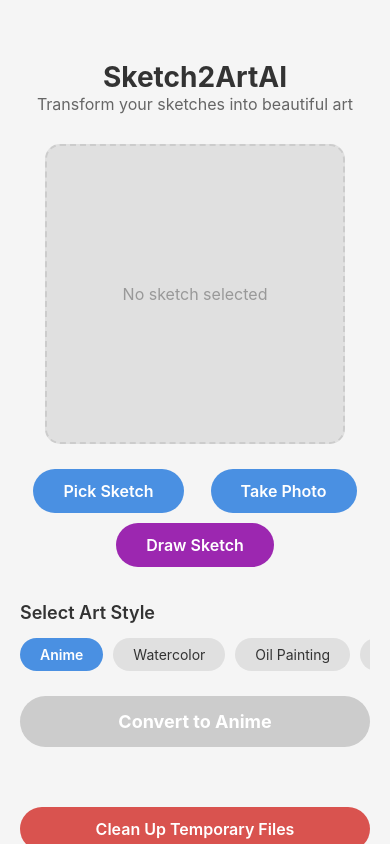
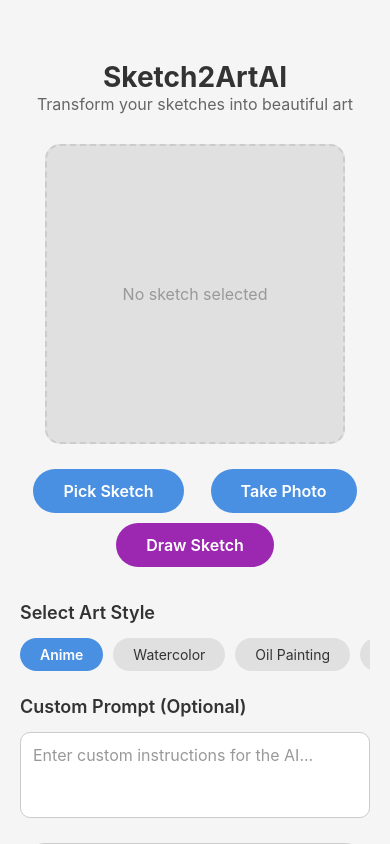
Before and after one commit to chirag127/Sketch2ArtAI, a React Native app in the folder frontend/: screen /Home in a window 390 px wide. Built offline with nearby package versions, Linux system fonts and the light colour scheme.

Commit message:
Add custom prompt functionality for sketch conversion

```diff
--- a/frontend/screens/HomeScreen.js
+++ b/frontend/screens/HomeScreen.js
@@ -8,6 +8,7 @@ import {
     ActivityIndicator,
     ScrollView,
     Alert,
+    TextInput,
 } from "react-native";
 import * as ImagePickerExpo from "expo-image-picker";
 import * as FileSystem from "expo-file-system";
@@ -15,7 +16,7 @@ import * as Sharing from "expo-sharing";
 import axios from "axios";
 
 // Change this to your computer's IP address when testing on a physical device
-// const API_URL = "http://10.0.2.2:5000/api/convert"; // 10.0.2.2 is the special IP for Android emulator to access host
+// const API_URL = "http://10.0.2.2:5000/api"; // 10.0.2.2 is the special IP for Android emulator to access host
 
 import { API_URL } from "../env";
 
@@ -24,6 +25,7 @@ export default function HomeScreen({ navigation, route }) {
     const [convertedArt, setConvertedArt] = useState(null);
     const [loading, setLoading] = useState(false);
     const [style, setStyle] = useState("Anime");
+    const [customPrompt, setCustomPrompt] = useState("");
 
     // Handle sketch from Canvas screen
     useEffect(() => {
@@ -108,6 +110,11 @@ export default function HomeScreen({ navigation, route }) {
             });
 
             formData.append("style", style);
+
+            // Add custom prompt if provided
+            if (customPrompt.trim()) {
+                formData.append("customPrompt", customPrompt.trim());
+            }
 
             // Send to backend
             const response = await axios.post(API_URL + "/convert", formData, {
@@ -251,6 +258,21 @@ export default function HomeScreen({ navigation, route }) {
                     ))}
                 </ScrollView>
 
+                <Text style={styles.sectionTitle}>
+                    Custom Prompt (Optional)
+                </Text>
+                <View style={styles.customPromptContainer}>
+                    <TextInput
+                        style={styles.customPromptInput}
+                        placeholder="Enter custom instructions for the AI..."
+                        placeholderTextColor="#999"
+                        value={customPrompt}
+                        onChangeText={setCustomPrompt}
+                        multiline
+                        numberOfLines={3}
+                    />
+                </View>
+
                 <TouchableOpacity
                     style={[
                         styles.convertButton,
@@ -263,7 +285,9 @@ export default function HomeScreen({ navigation, route }) {
                         <ActivityIndicator color="#fff" />
                     ) : (
                         <Text style={styles.convertButtonText}>
-                            Convert to {style}
+                            {customPrompt.trim()
+                                ? "Convert with Custom Prompt"
+                                : `Convert to ${style}`}
                         </Text>
                     )}
                 </TouchableOpacity>
@@ -392,6 +416,20 @@ const styles = StyleSheet.create({
         color: "white",
         fontWeight: "600",
     },
+    customPromptContainer: {
+        marginBottom: 25,
+        width: "100%",
+    },
+    customPromptInput: {
+        borderWidth: 1,
+        borderColor: "#ccc",
+        borderRadius: 10,
+        padding: 12,
+        fontSize: 16,
+        backgroundColor: "#fff",
+        textAlignVertical: "top",
+        minHeight: 80,
+    },
     convertButton: {
         backgroundColor: "#5cb85c",
         paddingVertical: 15,
```
Also changed, not shown: 1 other file (tests, documents, lock files or other folders).
